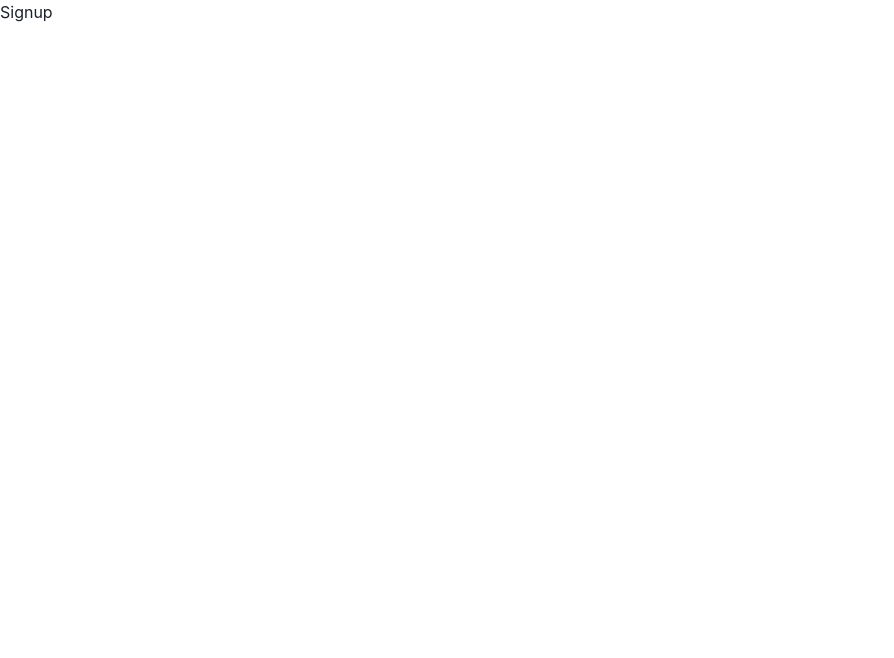
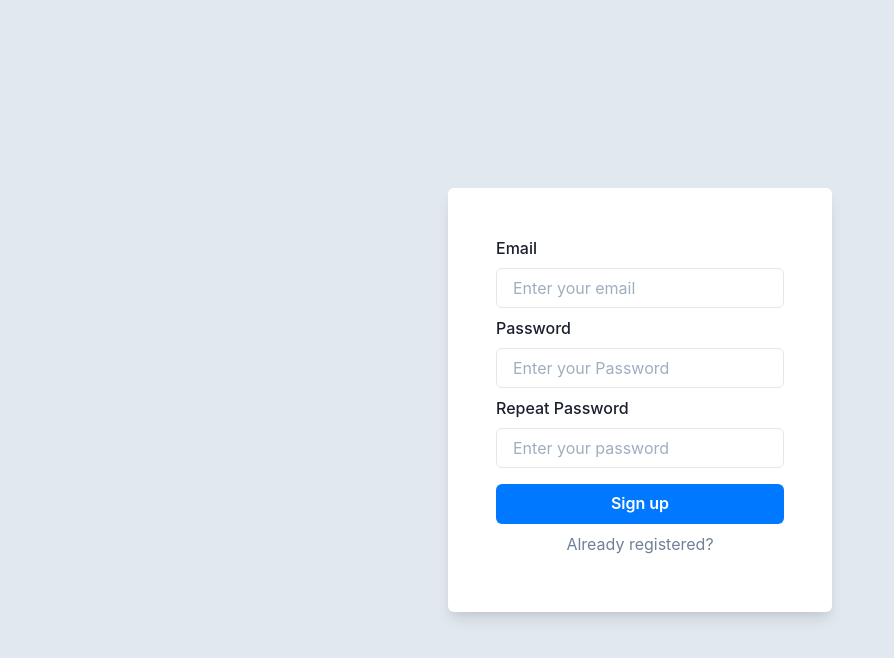
Before and after one commit to shoaibbhimani/firebase-auth-course, a React (Create React App) app: page /signup in a window 1280 px wide. Shown: the top 658 px of the page, without its empty margins (0-894 px from the left). Built offline with nearby package versions, Linux system fonts and the light colour scheme.

Commit message:
Signup UI

```diff
--- a/src/App.js
+++ b/src/App.js
@@ -1,10 +1,11 @@
 import { Switch, Route } from "react-router-dom";
 
+import Signup from "./pages/Signup"
+
 const Dashboard = () => <div>Dashboard</div>;
-
 const Login = () => <div>Login</div>;
 
-const Signup = () => <div>Signup</div>;
+
 
 function App() {
   return (
--- /dev/null
+++ b/src/pages/Signup/index.js
@@ -0,0 +1,75 @@
+import { Box } from "@chakra-ui/layout";
+
+import {
+  FormControl,
+  FormLabel,
+  FormErrorMessage,
+  Input,
+  Button,
+  Text,
+  Link,
+} from "@chakra-ui/react";
+
+import { Link as ReactRouterLink } from "react-router-dom"
+
+
+const Signup = () => {
+  return (
+    <Box
+      width="100%"
+      minH="100vh"
+      background="gray.200"
+      d="flex"
+      alignItems="center"
+      justifyContent="center"
+    >
+      <Box width="30%" shadow="lg" background="white" p={12} rounded={6}>
+        <form onSubmit={() => {}}>
+          <FormControl isInvalid={false}>
+            <FormLabel htmlFor="email">Email</FormLabel>
+            <Input type="email" name="email" placeholder="Enter your email" />
+            <FormErrorMessage> Please Enter email correctly </FormErrorMessage>
+          </FormControl>
+
+          <FormControl marginTop="2" isInvalid={false}>
+            <FormLabel htmlFor="password">Password</FormLabel>
+            <Input
+              type="password"
+              name="password"
+              placeholder="Enter your Password"
+            />
+            <FormErrorMessage>
+              {" "}
+              Please Enter password correctly{" "}
+            </FormErrorMessage>
+          </FormControl>
+
+          <FormControl mt="2" isInvalid={false}>
+            <FormLabel htmlFor="repeat_password">Repeat Password</FormLabel>
+            <Input
+              type="password"
+              name="repeat_password"
+              placeholder="Enter your password"
+            />
+            <FormErrorMessage>
+              {" "}
+              Please Enter Password correctly{" "}
+            </FormErrorMessage>
+          </FormControl>
+
+          <Button mt={4} colorScheme="messenger" type="submit" w="100%">
+            Sign up
+          </Button>
+
+          <Text textAlign="center" p="2" size="xs">
+            <Link as={ReactRouterLink} color="gray.500" to="/login">
+              Already registered?
+            </Link>
+          </Text>
+        </form>
+      </Box>
+    </Box>
+  );
+};
+
+export default Signup;
```
